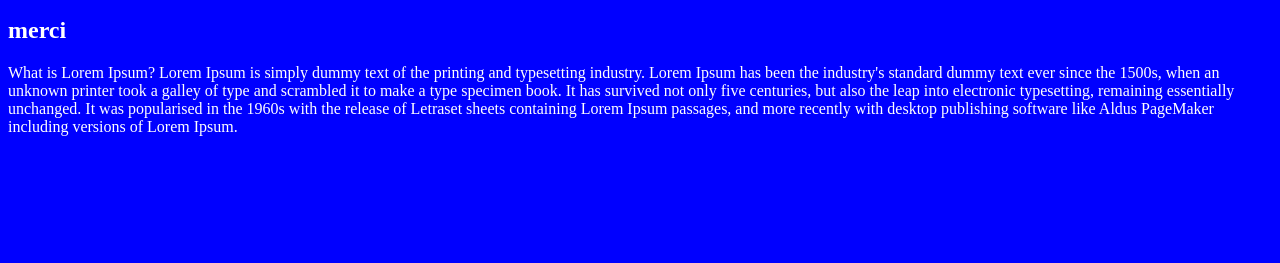
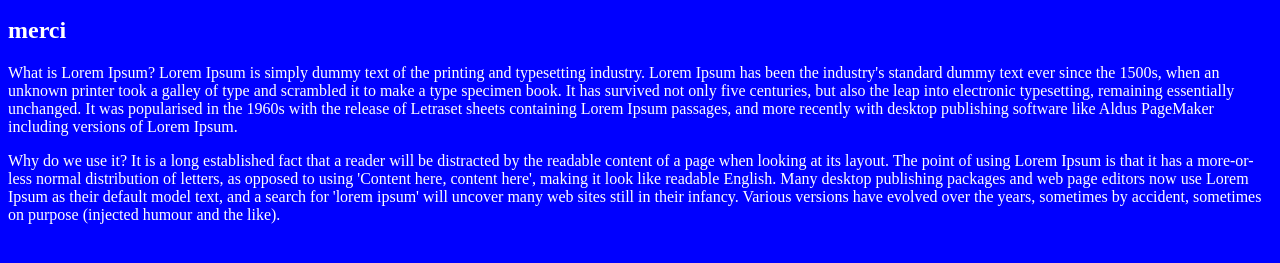
Before and after one commit to diegoply/STUDI-ASSOC-ECF, a plain HTML site: page index.html in a window 1280 px wide. Shown: the part 101-364 px from the top of the page. Drawn offline with Linux system fonts and the light colour scheme.

Commit message:
sixième version

```diff
--- a/index.html
+++ b/index.html
@@ -12,5 +12,7 @@
     <h2>merci</h2>
     <p>What is Lorem Ipsum?
         Lorem Ipsum is simply dummy text of the printing and typesetting industry. Lorem Ipsum has been the industry's standard dummy text ever since the 1500s, when an unknown printer took a galley of type and scrambled it to make a type specimen book. It has survived not only five centuries, but also the leap into electronic typesetting, remaining essentially unchanged. It was popularised in the 1960s with the release of Letraset sheets containing Lorem Ipsum passages, and more recently with desktop publishing software like Aldus PageMaker including versions of Lorem Ipsum.</p>
+        <p>Why do we use it?
+            It is a long established fact that a reader will be distracted by the readable content of a page when looking at its layout. The point of using Lorem Ipsum is that it has a more-or-less normal distribution of letters, as opposed to using 'Content here, content here', making it look like readable English. Many desktop publishing packages and web page editors now use Lorem Ipsum as their default model text, and a search for 'lorem ipsum' will uncover many web sites still in their infancy. Various versions have evolved over the years, sometimes by accident, sometimes on purpose (injected humour and the like).</p>
 </body>
 </html>
```
